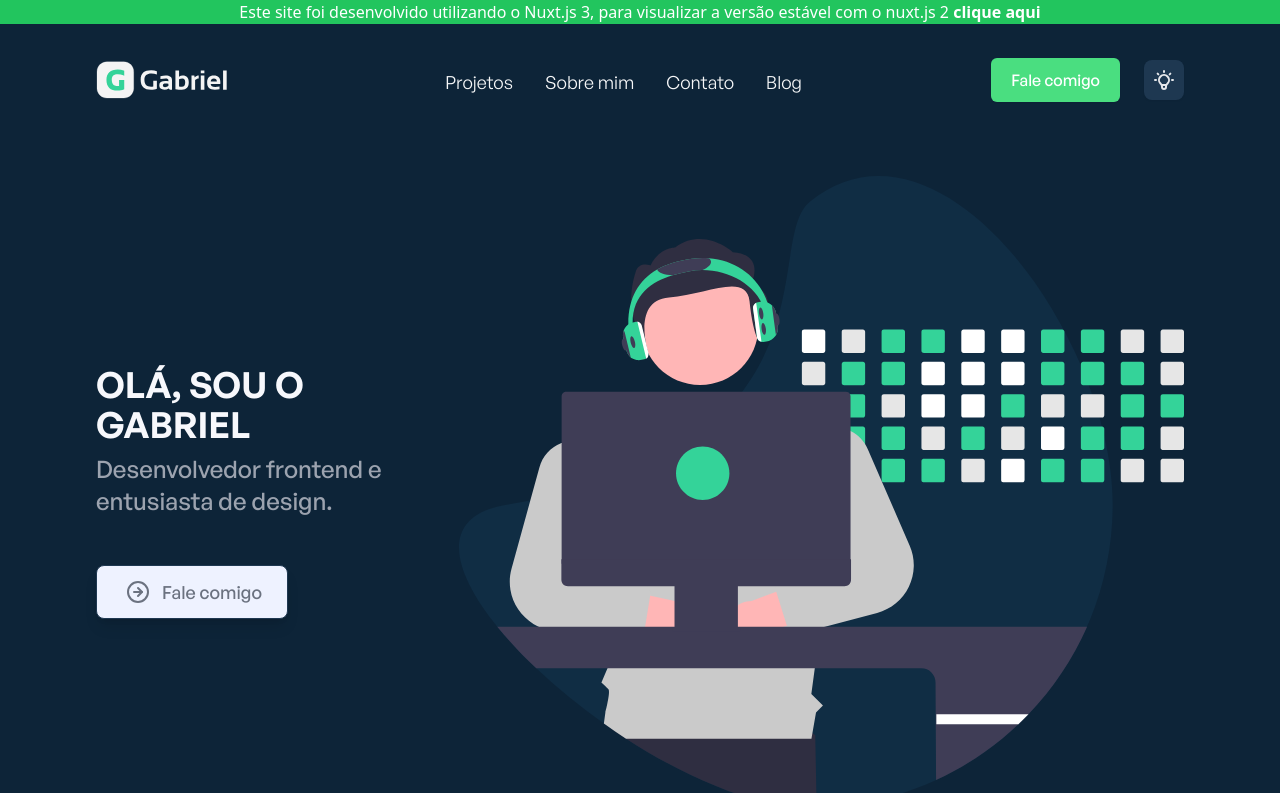
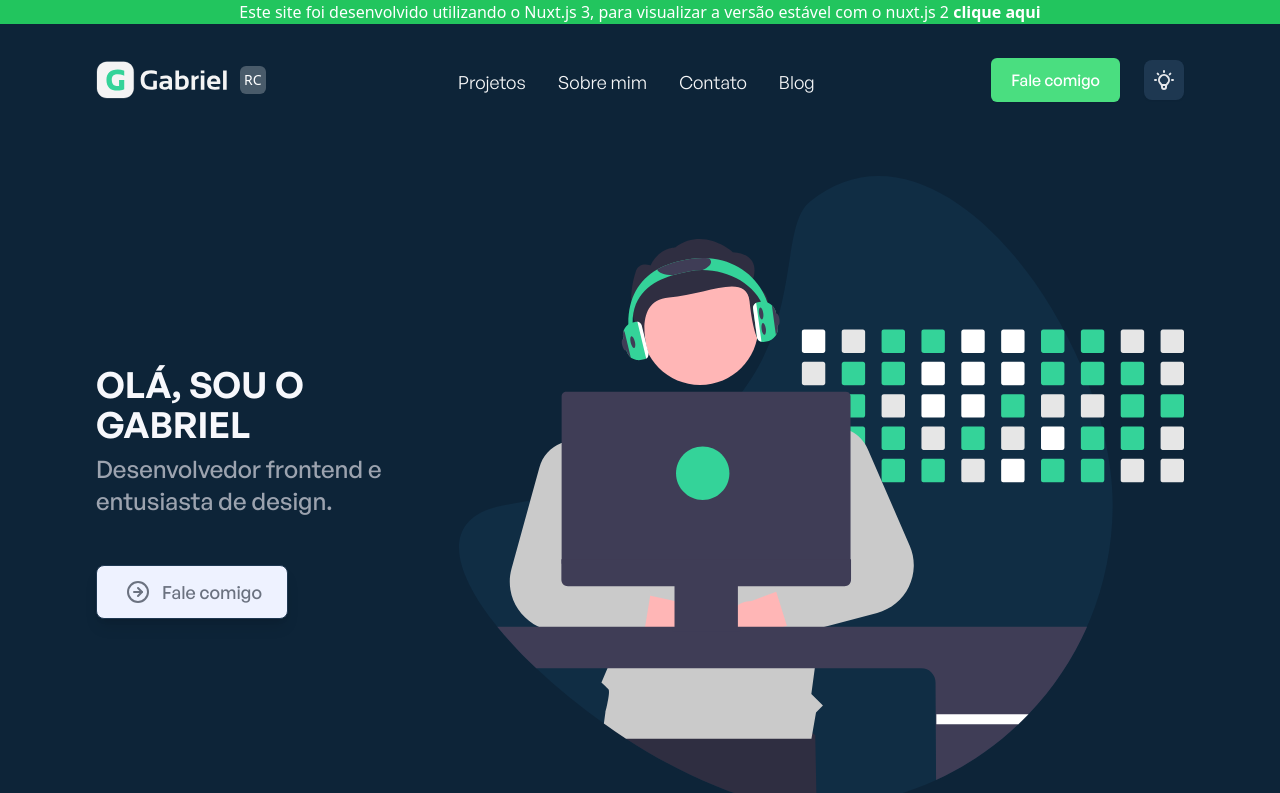
Before and after one commit to gabrielcaiana/gabrielcaiana.com-nuxt3, a Nuxt app: page / in a window 1280 px wide. Shown: the top 793 px of the page. Built offline with nearby package versions, Linux system fonts and the light colour scheme.

Commit message:
chore: add tag release candidatate nuxt 3

```diff
--- a/components/shared/AppHeader.vue
+++ b/components/shared/AppHeader.vue
@@ -16,6 +16,9 @@
             <img v-else src="/logo-dark.svg" alt="Color Logo" class="w-36" />
           </NuxtLink>
         </div>
+        <span class="text-white text-sm bg-white bg-opacity-25 rounded-md p-1"
+          >RC</span
+        >
 
         <button
           class="sm:hidden ml-8 bg-primary-light dark:bg-ternary-dark px-2 py-1.5 sm:px-3 sm:py-2 shadow-sm rounded-xl cursor-pointer"
```
